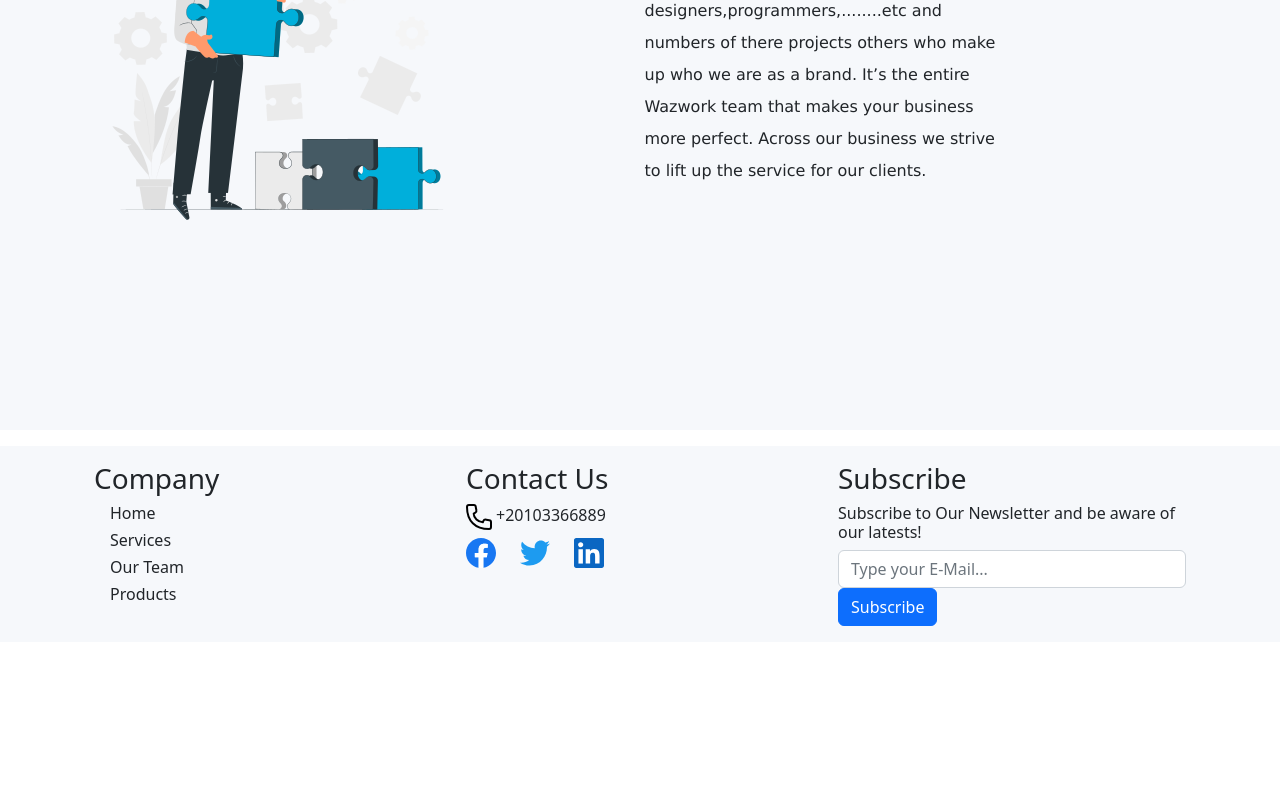
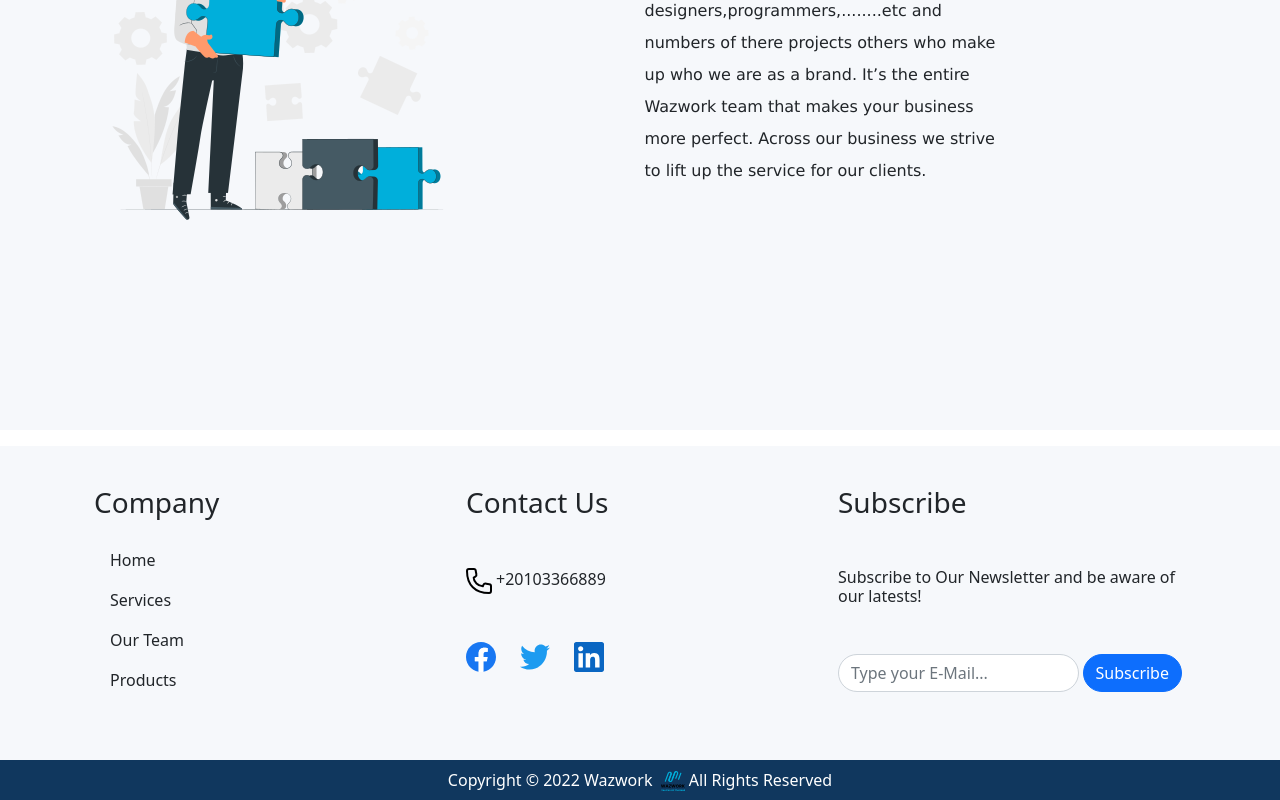
Before and after one commit to MostafaKadry/WazWork, a React (Create React App) app: page / in a window 1280 px wide. Shown: the part 858-1658 px from the top of the page. Before the commit the page ends 1516 px from the top, so only its background shows below. Built offline with nearby package versions, Linux system fonts and the light colour scheme.

Commit message:
fix some bugs in Footer

```diff
--- a/src/components/Footer/Footer.css
+++ b/src/components/Footer/Footer.css
@@ -0,0 +1,9 @@
+.end-footer {
+    background-color: #10375e;
+    color: #fff;
+}
+
+.footer-logo {
+    height: 20px;
+
+}
--- a/src/components/Footer/Footer.js
+++ b/src/components/Footer/Footer.js
@@ -4,28 +4,29 @@ import PhoneIcon from "./imgs/Phone.svg";
 import FaceBookIcon from "./imgs/Facebook.svg";
 import TwitterIcon from "./imgs/Twitter.svg";
 import LinkedInIcon from "./imgs/LinkedIn.svg";
+import Logo from "./imgs/Logo.svg";
 import "./Footer.css";
 const Company = () => {
   return (
     <div className="col-md-4">
-      <h3>Company</h3>
+      <h3 className="my-4">Company</h3>
       <ul className="px-3">
-        <h6 className="text-dark">
+        <h6 className="lh-lg">
           <Link to="/" className="text-decoration-none text-dark">
             Home
           </Link>
         </h6>
-        <h6 className="">
+        <h6 className="lh-lg">
           <Link to="/services" className="text-decoration-none text-dark">
             Services
           </Link>
         </h6>
-        <h6 className=" ">
+        <h6 className="lh-lg">
           <Link to="/team" className="text-decoration-none text-dark">
             Our Team
           </Link>
         </h6>
-        <h6 className="">
+        <h6 className="lh-lg">
           <Link to="/products" className="text-decoration-none text-dark">
             Products
           </Link>
@@ -37,8 +38,8 @@ const Company = () => {
 const ContactUs = () => {
   return (
     <div className="col-md-4">
-      <h3>Contact Us</h3>
-      <h6>
+      <h3 className="my-4">Contact Us</h3>
+      <h6 className="my-5">
         <img src={PhoneIcon} alt="phone-icon" />
         <Link
           to="tel:+20103366889"
@@ -64,27 +65,44 @@ const ContactUs = () => {
 const Subscribe = () => {
   return (
     <div className="col-md-4">
-      <h3>Subscribe</h3>
-      <h6>Subscribe to Our Newsletter and be aware of our latests!</h6>
-      <input
-        type="text"
-        placeholder="Type your E-Mail..."
-        className="form-control d-inline-block"
-      />
-      <button className="btn btn-primary d-inline-block">Subscribe</button>
+      <h3 className="my-4">Subscribe</h3>
+      <h6 className="my-5">
+        Subscribe to Our Newsletter and be aware of our latests!
+      </h6>
+
+      <div className="d-flex justify-content-between align-items-center">
+        <input
+          type="text"
+          placeholder="Type your E-Mail..."
+          className="form-control rounded-pill"
+        />
+        <button className="btn btn-primary rounded-pill mx-1">Subscribe</button>
+      </div>
+    </div>
+  );
+};
+const CopyRights = () => {
+  return (
+    <div className="bg-gradint text-center py-1 end-footer">
+      <h6 className="lh-lg m-0">
+        Copyright &copy; 2022 Wazwork{" "}
+        <img src={Logo} alt="logo" className="footer-logo mx-1" />
+        All Rights Reserved
+      </h6>
     </div>
   );
 };
 const Footer = () => {
   return (
-    <div className="bg-color py-3 my-3">
-      <div className="container">
+    <div className="bg-color pt-3 mt-3">
+      <div className="container mb-5">
         <div className="row mx-0">
           <Company />
           <ContactUs />
           <Subscribe />
         </div>
       </div>
+      <CopyRights />
     </div>
   );
 };
```
Also changed, not shown: src/components/Footer/imgs/Logo.svg (added).
